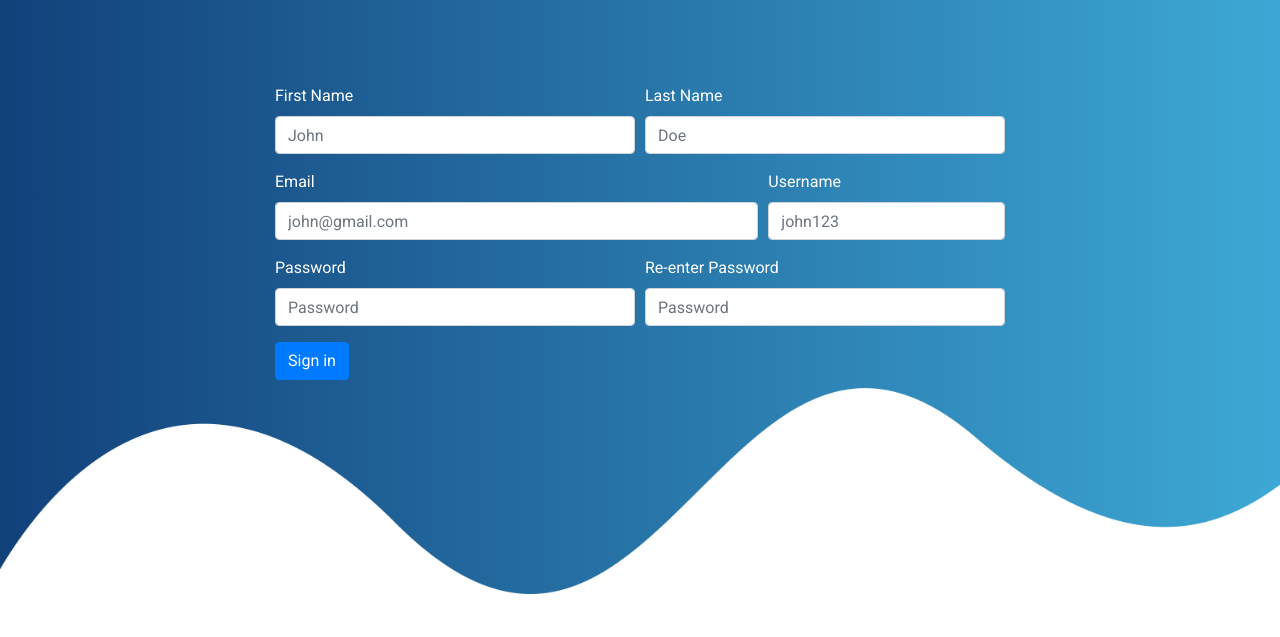
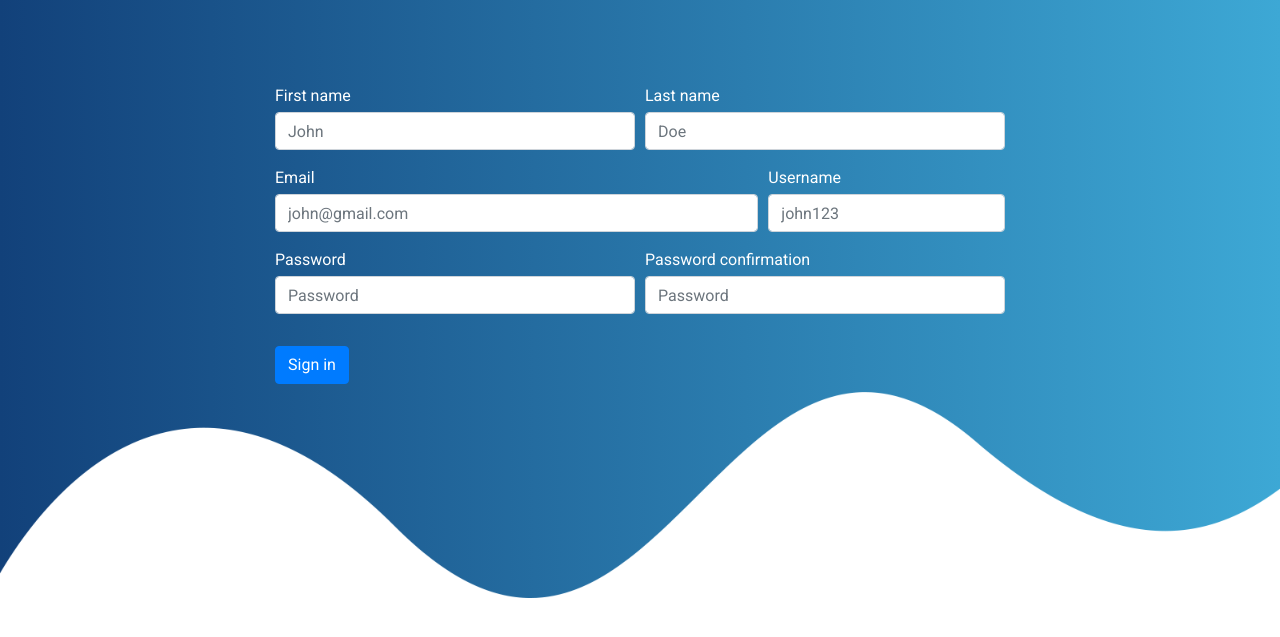
Before and after one commit to lps116/radio_recording_app, a Django app: page /register/ in a window 1280 px wide. Shown: the part 56-693 px from the top of the page. Run offline with Django 3.2, Linux system fonts and the light colour scheme; parts of the project's set-up code (start-up, migrations or seed data) failed here and were passed over; some libraries are stand-ins or nearby versions.

Commit message:
landing page and register page modified

```diff
--- a/register/templates/register/register.html
+++ b/register/templates/register/register.html
@@ -1,5 +1,7 @@
 {% extends 'base.html' %}
 {% load static %}
+{% load crispy_forms_tags %}
+
 
 {% block content %}
 
@@ -12,38 +14,43 @@
           {% csrf_token %}
           <div class="form-row">
             <div class="form-group col-md-6">
-              <label>First Name</label>
+              {{form.first_name.label}}
+              <div class="mb-1"></div>
               {{form.first_name}}
-              {{form.first_name.errors}}
             </div>
             <div class="form-group col-md-6">
-              <label>Last Name</label>
+              {{form.last_name.label}}
+              <div class="mb-1"></div>
               {{form.last_name}}
-              {{form.last_name.errors}}
             </div>
           </div>
           <div class="form-row">
             <div class="form-group col-md-8">
-              <label for="inputCity">Email</label>
+              {{form.email.label}}
+              <div class="mb-1"></div>
               {{form.email}}
-              {{form.email.errors}}
             </div>
             <div class="form-group col-md-4">
-              <label for="inputZip">Username</label>
+              {{form.username.label}}
+              <div class="mb-1"></div>
               {{form.username}}
-              {{form.username.errors}}
             </div>
           </div>
           <div class="form-row">
             <div class="form-group col-md-6">
-              <label for="inputEmail4">Password</label>
+              {{form.password1.label}}
+              <div class="mb-1"></div>
               {{form.password1}}
-              {{form.password1.errors}}
             </div>
             <div class="form-group col-md-6">
-              <label for="inputPassword4">Re-enter Password</label>
+              {{form.password2.label}}
+              <div class="mb-1"></div>
               {{form.password2}}
-              {{form.password2.errors}}
+            </div>
+          </div>
+          <div class="form-row">
+            <div class="form-group col-md-12">
+              {{form.errors}}
             </div>
           </div>
           <button type="submit" class="btn btn-primary">Sign in</button>
--- a/register/views.py
+++ b/register/views.py
@@ -6,6 +6,7 @@ from django.contrib import messages
 # Create your views here.
 
 def registration_view(response):
+  form = RegistrationForm()
   if response.method == "POST":
     form = RegistrationForm(response.POST)
     if form.is_valid():
@@ -15,7 +16,6 @@ def registration_view(response):
     else:
       messages.error(response, 'The form is invalid.')
 
-  form = RegistrationForm()
   context = {
     "form" : form
   }
--- a/templates/navbar.html
+++ b/templates/navbar.html
@@ -14,17 +14,20 @@
           <a class="nav-link" href="{% url 'register' %}">Sign Up</a>
         </li>
         {% else %}
+<!--         <li class="nav-item">
+          <a class="nav-link" href="{% url 'home' %}">Home</a>
+        </li> -->
         <li class="nav-item">
-          <a class="nav-link" href="{% url 'home' %}">Home</a>
+          <a class="nav-link" href="{% url 'recordings' %}">Public Recordings</a>
         </li>
         <li class="nav-item">
-          <a class="nav-link" href="{% url 'recordings' %}">Feed</a>
+          <a class="nav-link" href="{% url 'profile' username=request.user.username %}">My Profile</a>
         </li>
         <li class="nav-item">
-          <a class="nav-link" href="{% url 'profile' username=request.user.username %}">Profile</a>
+            <a class="nav-link" href="{% url 'create_recording' username=request.user.username %}">Schedule Recording</a>
         </li>
         <li class="nav-item">
-          <a class="nav-link" href="{% url 'logout' %}">Logout</a>
+            <a class="nav-link" href="{% url 'logout' %}">Logout</a>
         </li>
         {% endif %}
       </ul>
```
Also changed, not shown: home/templates/home/home.html (+20 -21 lines), 1 other file.
